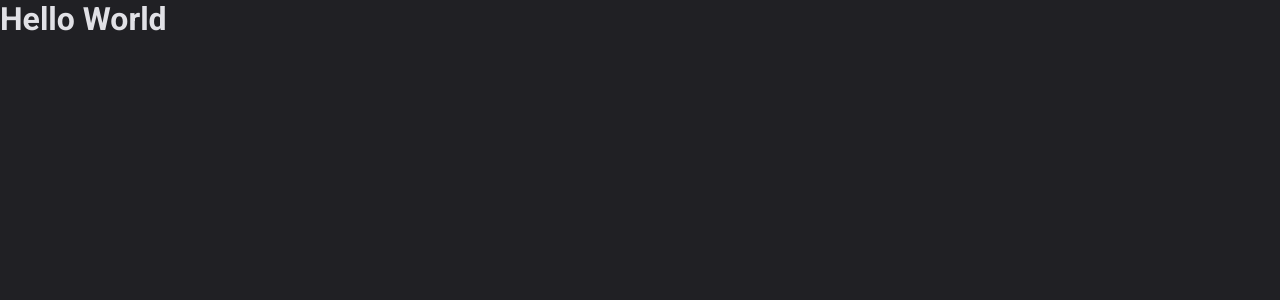
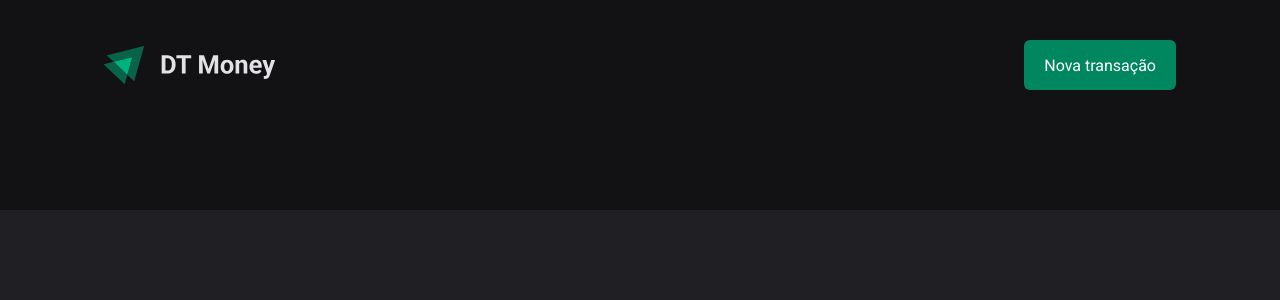
Before and after one commit to JoaoMagnago/dt-money, a React (Vite) app: page / in a window 1280 px wide. Shown: the top 300 px of the page. Built offline with nearby package versions, Linux system fonts and the light colour scheme.

Commit message:
feat: create header component and styles

```diff
--- a/src/App.tsx
+++ b/src/App.tsx
@@ -1,4 +1,5 @@
 import { ThemeProvider } from "styled-components";
+import { Transactions } from "./pages/Transactions";
 import { GlobalStyle } from "./styles/global";
 import { defaultTheme } from "./styles/themes/default";
 
@@ -7,7 +8,7 @@ export function App() {
     <ThemeProvider theme={defaultTheme}>
       <GlobalStyle />
 
-      <h1>Hello World</h1>
+      <Transactions />
     </ThemeProvider>
   )
 }
--- /dev/null
+++ b/src/components/Header/index.tsx
@@ -0,0 +1,15 @@
+import { HeaderContainer, HeaderContent, NewTransactionButton } from "./styles";
+
+import logoImg from '../../assets/logo.svg';
+
+export function Header() {
+  return (
+    <HeaderContainer>
+      <HeaderContent>
+        <img src={logoImg} alt="" />
+
+        <NewTransactionButton>Nova transação</NewTransactionButton>
+      </HeaderContent>
+    </HeaderContainer>
+  )
+}
--- /dev/null
+++ b/src/components/Header/styles.ts
@@ -0,0 +1,33 @@
+import styled from "styled-components";
+
+export const HeaderContainer = styled.header`
+  background: ${props => props.theme['gray-900']};
+  padding: 2.5rem 0 7.5rem;
+`
+
+export const HeaderContent = styled.div`
+  width: 100%;
+  max-width: 1120px;
+  margin: 0 auto;
+  padding: 0 1.5rem;
+
+  display: flex;
+  justify-content: space-between;
+  align-items: center;
+`
+
+export const NewTransactionButton = styled.button`
+  height: 50px;
+  border: 0;
+  background: ${props => props.theme['green-500']};
+  color: ${props => props.theme.white};
+  font-size: bold;
+  padding: 0 1.25rem;
+  border-radius: 6px;
+  cursor: pointer;
+
+  &:hover {
+    background: ${props => props.theme['green-700']};
+    transition: background-color 0.2s;
+  }
+`
--- /dev/null
+++ b/src/pages/Transactions/index.tsx
@@ -0,0 +1,7 @@
+import { Header } from "../../components/Header";
+
+export function Transactions() {
+  return (
+    <div><Header /></div>
+  )
+}
```
Also changed, not shown: src/assets/logo.svg (added), src/pages/Transactions/styles.ts (added).
